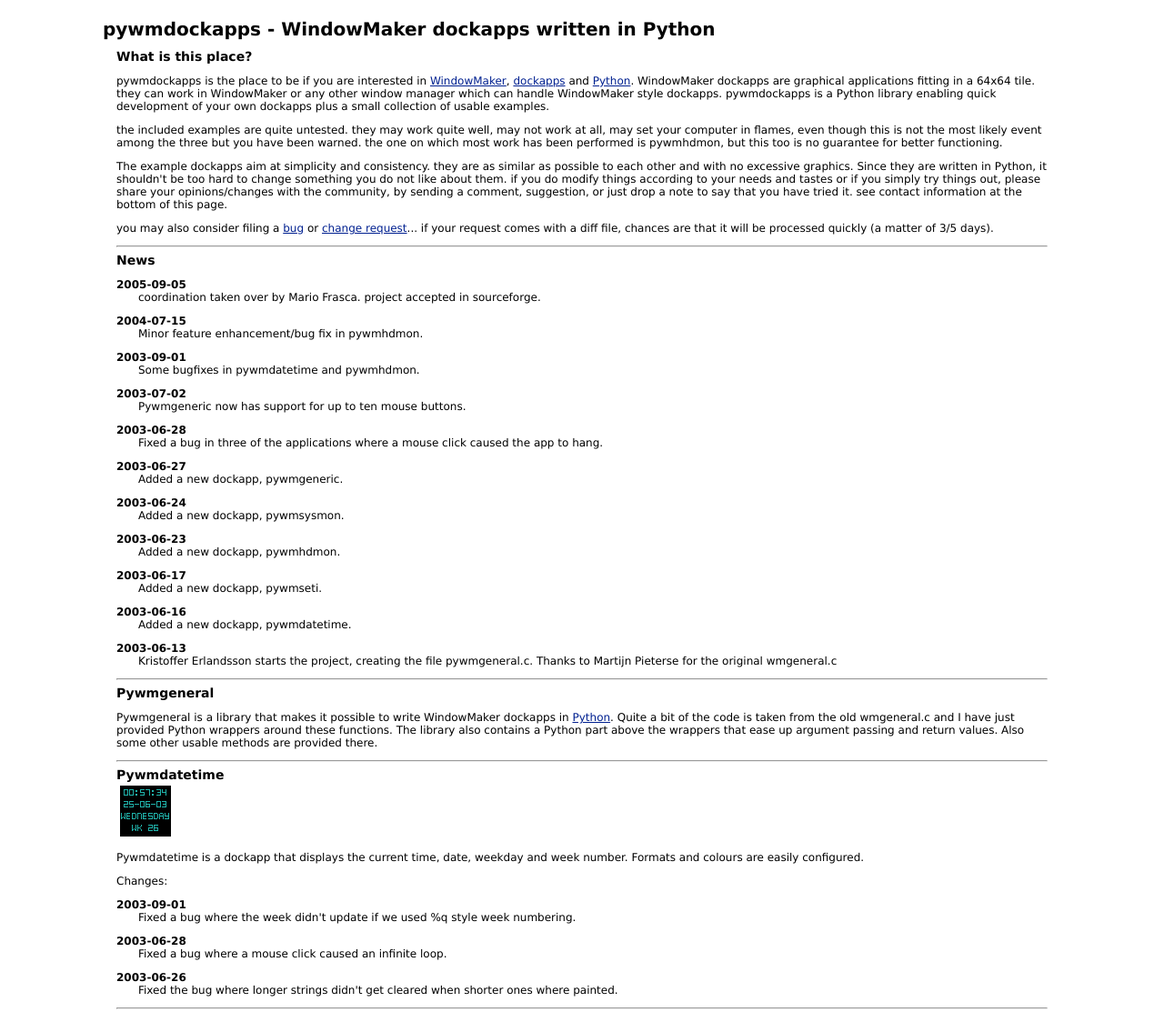
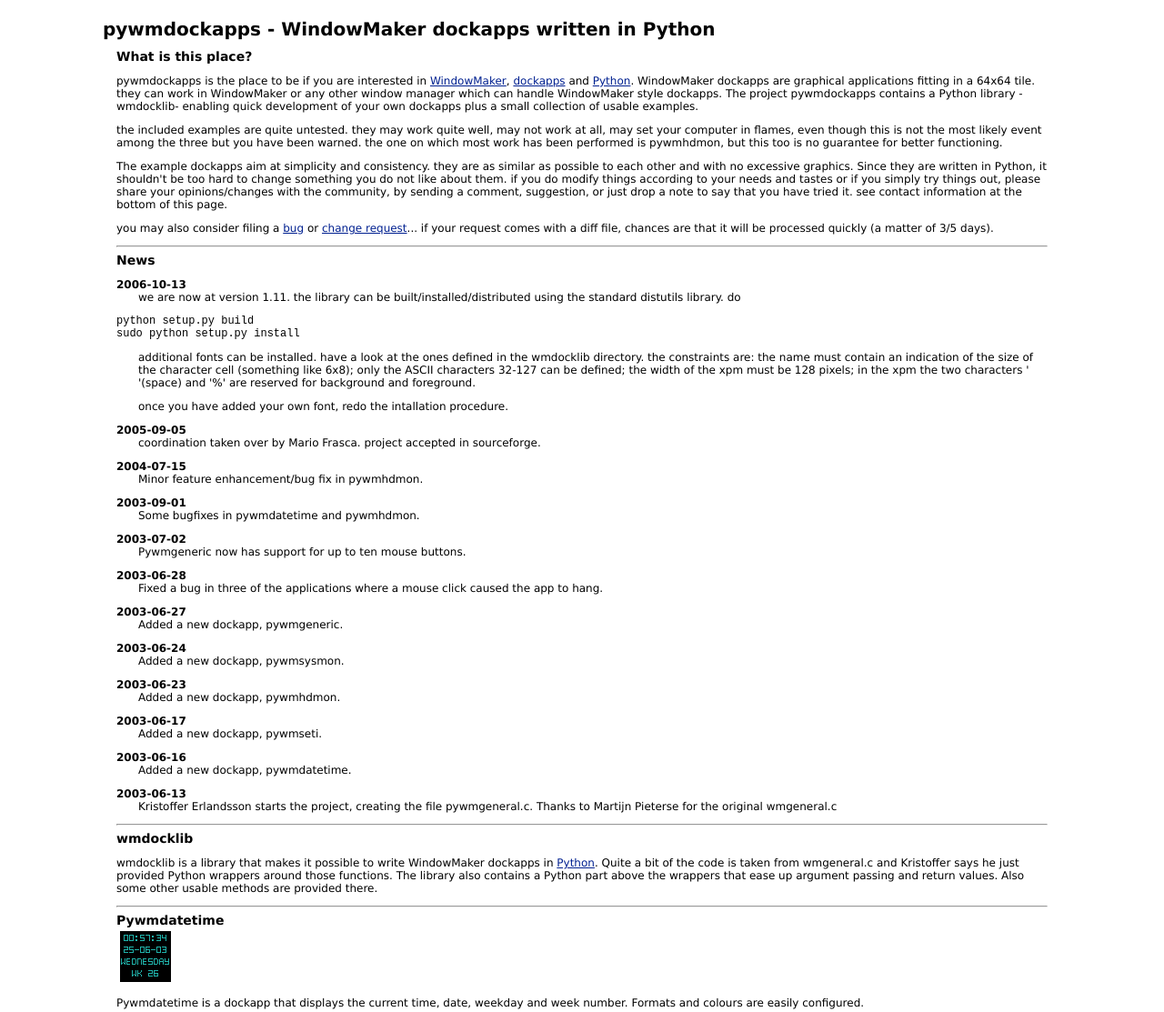
Before and after one commit to mfrasca/pywmdockapps, a plain HTML site: page website/index.html in a window 1280 px wide. Shown: the top 1113 px of the page at 91% size. Drawn offline with Linux system fonts and the light colour scheme.

Commit message:
adding the news. cleaning up the text.

```diff
--- a/website/index.html
+++ b/website/index.html
@@ -11,11 +11,13 @@
 <p>pywmdockapps is the place to be if you are interested in <a
 href="http://www.windowmaker.org">WindowMaker</a>, <a
 href="http://dockapps.org">dockapps</a> and <a
-href="http://www.python.org">Python</a>.  WindowMaker dockapps are graphical
-applications fitting in a 64x64 tile.  they can work in WindowMaker or any
-other window manager which can handle WindowMaker style dockapps.
-pywmdockapps is a Python library enabling quick development of your own
-dockapps plus a small collection of usable examples.
+href="http://www.python.org">Python</a>.
+
+WindowMaker dockapps are graphical applications fitting in a 64x64 tile.
+they can work in WindowMaker or any other window manager which can handle
+WindowMaker style dockapps.  The project pywmdockapps contains a Python
+library -wmdocklib- enabling quick development of your own dockapps plus a
+small collection of usable examples.
 </p>
 
 <p>the included examples are quite untested.  they may work quite well, may
@@ -46,6 +48,23 @@ will be processed quickly (a matter of 3/5 days).
 
 <h3>News</h3>
 
+<p class="newsdate">2006-10-13</p>
+<p class="newstext">we are now at version 1.11.  the library can be
+built/installed/distributed using the standard distutils library.
+do</p>
+<pre>python setup.py build
+sudo python setup.py install</pre>
+
+<p class="newstext">additional fonts can be installed.  have a look at the
+ones defined in the wmdocklib directory.  the constraints are: the name must
+contain an indication of the size of the character cell (something like
+6x8); only the ASCII characters 32-127 can be defined; the width of the xpm
+must be 128 pixels; in the xpm the two characters ' '(space) and '%' are
+reserved for background and foreground.
+</p>
+<p class="newstext">once you have added your own font, redo the intallation
+procedure.  </p>
+
 <p class="newsdate">2005-09-05</p>
 <p class="newstext">coordination taken over by Mario Frasca.  project accepted in sourceforge.  </p>
 
@@ -72,13 +91,13 @@ hang.</p>
 <p class="newstext">Kristoffer Erlandsson starts the project, creating the file pywmgeneral.c. Thanks to Martijn Pieterse for the original wmgeneral.c</p>
 <hr>
 
-<h3>Pywmgeneral</h3>
-<p>Pywmgeneral is a library that makes it possible to write WindowMaker
+<h3>wmdocklib</h3>
+<p>wmdocklib is a library that makes it possible to write WindowMaker
 dockapps in <a href='http://www.python.org'>Python</a>. Quite a bit of the
-code is taken from the old wmgeneral.c and I have just provided Python wrappers
-around these functions. The library also contains a Python part above the
-wrappers that ease up argument passing and return values. Also some other
-usable methods are provided there.
+code is taken from wmgeneral.c and Kristoffer says he just provided Python
+wrappers around those functions. The library also contains a Python part
+above the wrappers that ease up argument passing and return values. Also
+some other usable methods are provided there.
 </p>
 <hr>
 
@@ -149,7 +168,7 @@ fine tuning.
 <h3>download</h3>
 
 <p>all released files can be found <a
-href="http://sourceforge.net/project/showfiles.php?group_id=147660">here</a></p>.
+href="http://sourceforge.net/project/showfiles.php?group_id=147660">here</a>.</p>
 
 <p>not yet released versions can be downloaded <a
 href="http://sourceforge.net/cvs/?group_id=147660">through cvs</a>.</p>
```
